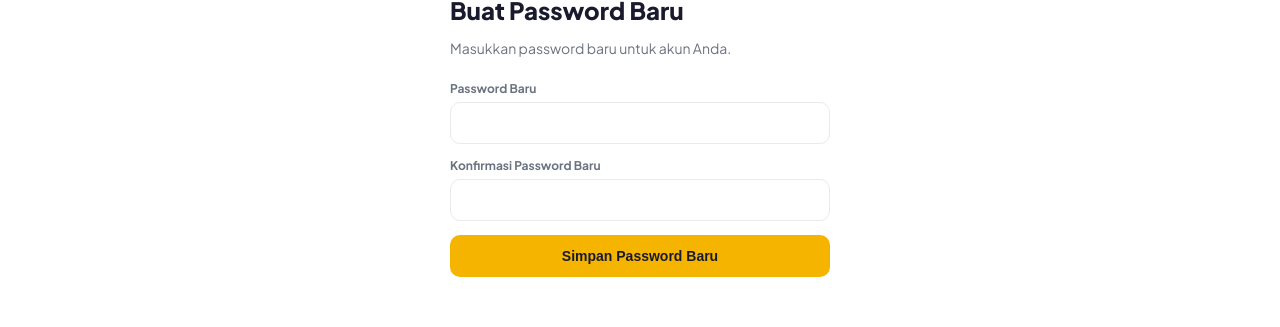
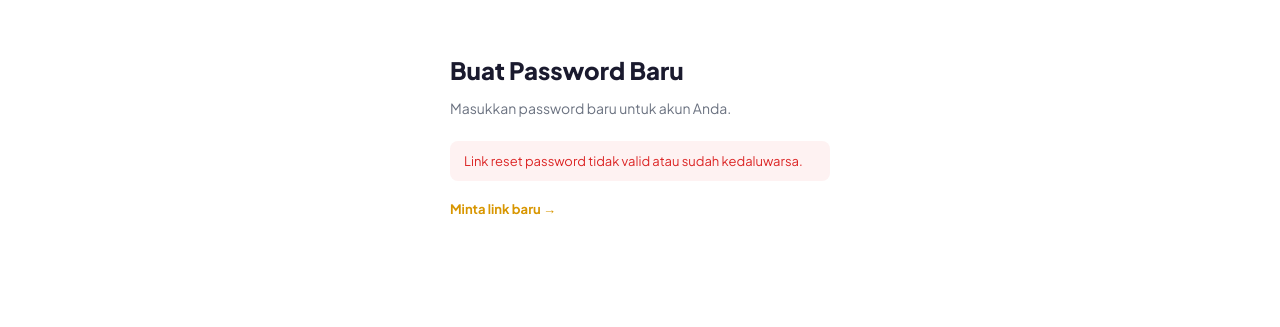
Before and after one commit to akucadangan2/BUTIK-ANTAM, a Next.js app: page /reset-password in a window 1280 px wide. Shown: the part 336-663 px from the top of the page. Built offline with nearby package versions, Linux system fonts and the light colour scheme; no server answers.

Commit message:
Fix Auth session missing error in password reset by exchanging code for session

```diff
--- a/app/reset-password/ResetPasswordForm.tsx
+++ b/app/reset-password/ResetPasswordForm.tsx
@@ -1,18 +1,52 @@
 'use client'
 
-import { useState } from 'react'
+import { useEffect, useRef, useState } from 'react'
+import { useSearchParams, useRouter } from 'next/navigation'
 import { createClient } from '@/lib/supabase-client'
-import { useRouter } from 'next/navigation'
+import Link from 'next/link'
 
 export default function ResetPasswordForm() {
   const router = useRouter()
+  const searchParams = useSearchParams()
   const supabase = createClient()
+  const exchanged = useRef(false)
 
+  const [status, setStatus] = useState<'loading' | 'ready' | 'error'>('loading')
   const [password, setPassword] = useState('')
   const [confirmPassword, setConfirmPassword] = useState('')
-  const [loading, setLoading] = useState(false)
+  const [submitting, setSubmitting] = useState(false)
   const [error, setError] = useState('')
   const [success, setSuccess] = useState(false)
+
+  useEffect(() => {
+    async function init() {
+      if (exchanged.current) return
+      exchanged.current = true
+
+      // Kalau sesi sudah ada (misal halaman di-reload setelah kode dipakai), langsung siap
+      const { data: existing } = await supabase.auth.getSession()
+      if (existing.session) {
+        setStatus('ready')
+        return
+      }
+
+      const code = searchParams.get('code')
+      if (!code) {
+        setStatus('error')
+        return
+      }
+
+      const { error } = await supabase.auth.exchangeCodeForSession(code)
+      if (error) {
+        setStatus('error')
+        return
+      }
+
+      setStatus('ready')
+    }
+
+    init()
+  }, [searchParams, supabase])
 
   async function handleSubmit(e: React.FormEvent) {
     e.preventDefault()
@@ -23,22 +57,39 @@ export default function ResetPasswordForm() {
       return
     }
 
-    setLoading(true)
+    setSubmitting(true)
 
     const { error } = await supabase.auth.updateUser({ password })
 
     if (error) {
       setError(error.message)
-      setLoading(false)
+      setSubmitting(false)
       return
     }
 
     setSuccess(true)
-    setLoading(false)
+    setSubmitting(false)
 
     setTimeout(() => {
       router.push('/login')
     }, 2000)
+  }
+
+  if (status === 'loading') {
+    return <p style={{ fontSize: 13, color: 'var(--muted)' }}>Memverifikasi link...</p>
+  }
+
+  if (status === 'error') {
+    return (
+      <div>
+        <p style={{ fontSize: 13, color: '#DC2626', background: '#FEF2F2', padding: '12px 14px', borderRadius: 8, marginBottom: 16 }}>
+          Link reset password tidak valid atau sudah kedaluwarsa.
+        </p>
+        <Link href="/lupa-password" style={{ fontSize: 13, fontWeight: 700, color: 'var(--gold-dark)' }}>
+          Minta link baru →
+        </Link>
+      </div>
+    )
   }
 
   if (success) {
@@ -87,7 +138,7 @@ export default function ResetPasswordForm() {
 
       <button
         type="submit"
-        disabled={loading}
+        disabled={submitting}
         style={{
           padding: '13px 0',
           background: 'var(--gold)',
@@ -96,11 +147,11 @@ export default function ResetPasswordForm() {
           fontWeight: 700,
           fontSize: 14,
           color: '#1A1A2E',
-          cursor: loading ? 'default' : 'pointer',
-          opacity: loading ? 0.7 : 1,
+          cursor: submitting ? 'default' : 'pointer',
+          opacity: submitting ? 0.7 : 1,
         }}
       >
-        {loading ? 'Menyimpan...' : 'Simpan Password Baru'}
+        {submitting ? 'Menyimpan...' : 'Simpan Password Baru'}
       </button>
     </form>
   )
```
